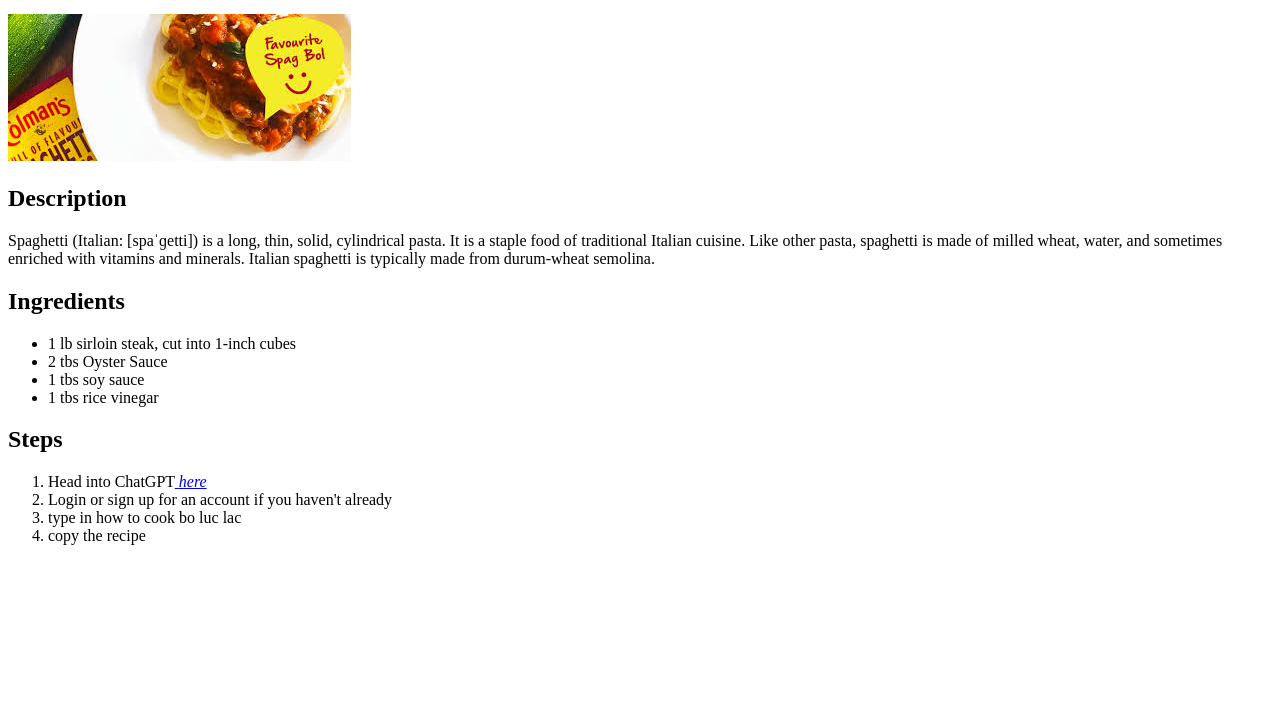
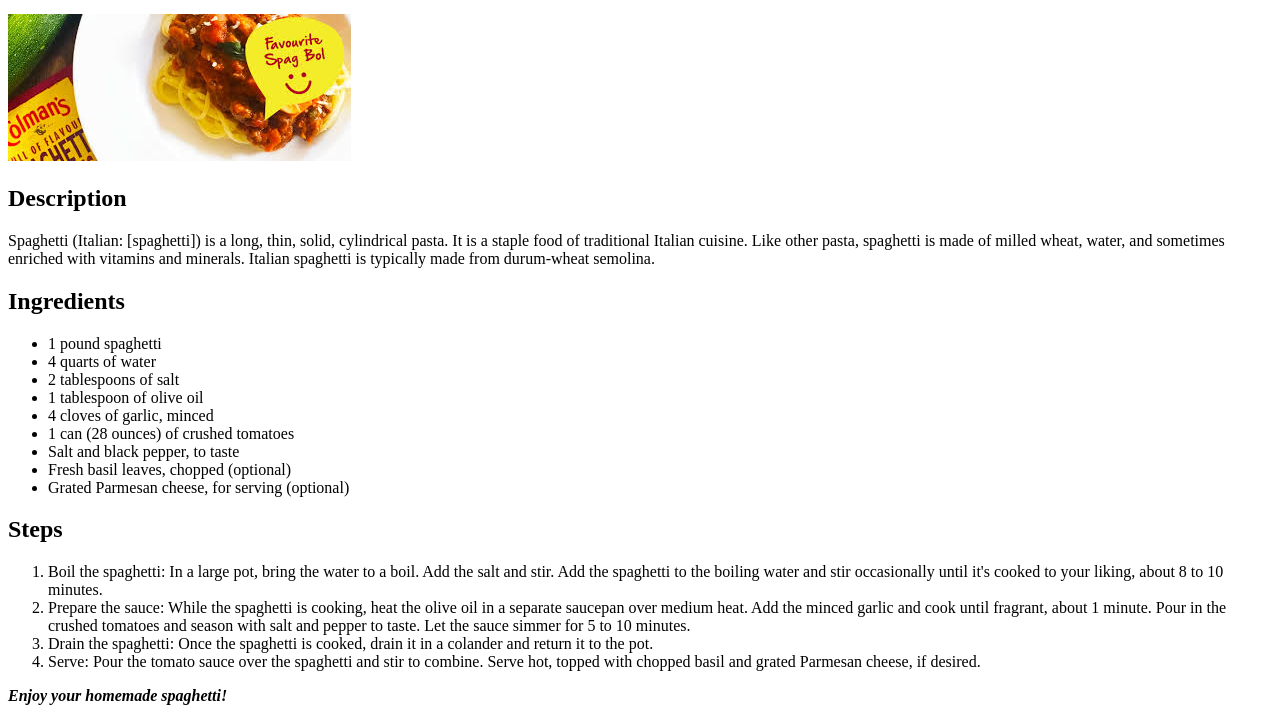
Before and after one commit to Jephph95/odin-recipes, a plain HTML site: page recipes/spaghetti.html in a window 1280 px wide. Shown: the part 100-821 px from the top of the page. Before the commit the page ends 800 px from the top, so only its background shows below. Drawn offline with Linux system fonts and the light colour scheme.

Commit message:
Update spaghetti and pie recipe

```diff
--- a/recipes/spaghetti.html
+++ b/recipes/spaghetti.html
@@ -12,22 +12,42 @@
         <img src="../images/spagbol.jpeg">
 
         <h2>Description</h2>
-        <p>Spaghetti (Italian: [spaˈɡetti]) is a long, thin, solid, cylindrical pasta. It is a staple food of traditional Italian cuisine. Like other pasta, spaghetti is made of milled wheat, water, and sometimes enriched with vitamins and minerals.
+
+        <p>Spaghetti (Italian: [spaghetti]) is a long, thin, solid, cylindrical pasta. It is a staple food of traditional Italian cuisine. Like other pasta, spaghetti is made of milled wheat, water, and sometimes enriched with vitamins and minerals.
         Italian spaghetti is typically made from durum-wheat semolina.</p>
 
        <h2>Ingredients</h2>
+
        <ul>
-        <li>1 lb sirloin steak, cut into 1-inch cubes</li>
-        <li>2 tbs Oyster Sauce</li>
-        <li>1 tbs soy sauce </li>
-        <li>1 tbs rice vinegar</li>
+        <li>1 pound spaghetti</li>
+        <li>4 quarts of water</li>
+        <li>2 tablespoons of salt</li>
+        <li>1 tablespoon of olive oil</li>
+        <li>4 cloves of garlic, minced</li>
+        <li>1 can (28 ounces) of crushed tomatoes</li>
+        <li>Salt and black pepper, to taste</li>
+        <li>Fresh basil leaves, chopped (optional)</li>
+        <li>Grated Parmesan cheese, for serving (optional)</li>
        </ul>
+
        <h2>Steps</h2>
+
        <ol>
-        <li>Head into ChatGPT<a href="https://Chat.openai.com/chat"> <em>here</em></a></li>
-        <li>Login or sign up for an account if you haven't already</li>
-        <li>type in how to cook bo luc lac</li>
-        <li>copy the recipe</li>
+        <li>Boil the spaghetti: In a large pot, bring the water to a boil. Add the salt and stir. Add the spaghetti to
+            the boiling water and stir occasionally until it's cooked to your liking,
+             about 8 to 10 minutes.</li>
+        <li>Prepare the sauce: While the spaghetti is cooking, heat the olive oil in a separate saucepan over medium heat. Add the minced garlic and cook until fragrant, about 1 minute. Pour in the crushed tomatoes and season with salt and pepper to taste.
+            Let the sauce simmer for 5 to 10 minutes.</li>
+        <li>Drain the spaghetti: Once the spaghetti is cooked, drain it in a colander and return it to the pot.</li>
+        <li>Serve: Pour the tomato sauce over the spaghetti and stir to combine. Serve hot,
+            topped with chopped basil and grated Parmesan cheese, if desired.</li>
        </ol>
+
+       <p><em><strong>Enjoy your homemade spaghetti!</strong></em>
+
+
+
+
+
     </body>
 </html>
```
Also changed, not shown: recipes/four-n-twenty-pie.html (+5 -8 lines).
